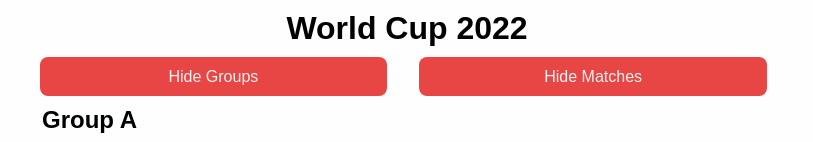
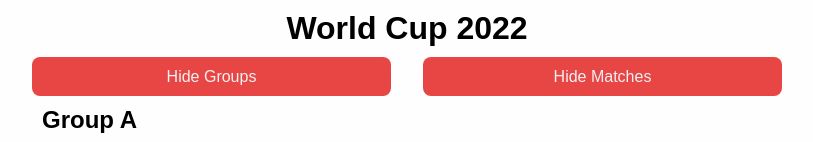
Before and after one commit to matthew-via-music/responsive-sortable-data-table, a React (Vite) app: page / in a window 1280 px wide. Shown: the top 142 px of the page, without its empty margins (233-1046 px from the left). Built offline with nearby package versions, Linux system fonts and the light colour scheme.

Commit message:
fix button layout issue

```diff
--- a/src/App.css
+++ b/src/App.css
@@ -177,8 +177,13 @@ table.matches td{
   } */
   button{
     /* width: 100%!important; */
-    /* width: 50%!important; */
-    margin-left: 1%!important;
+    width: 50%!important;
+    /* margin-left: 1%!important; */
+  }
+  #matchesBtn {
+    /* width: 50%!important;
+    margin-left: 0%!important; */
+    margin-right: 0%!important;
   }
 }
 @media (max-width: 767px){
@@ -198,6 +203,9 @@ table.matches td{
   button{
     width: 50%!important;
     margin-left: 10px!important;
+    /* margin-right: 10px!important; */
+  }
+  #matchesBtn {
     margin-right: 10px!important;
   }
   .hideOnTablet{
```
